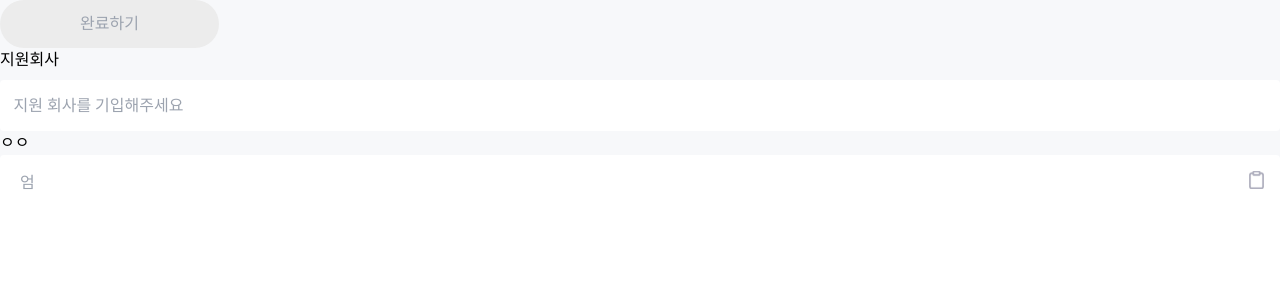
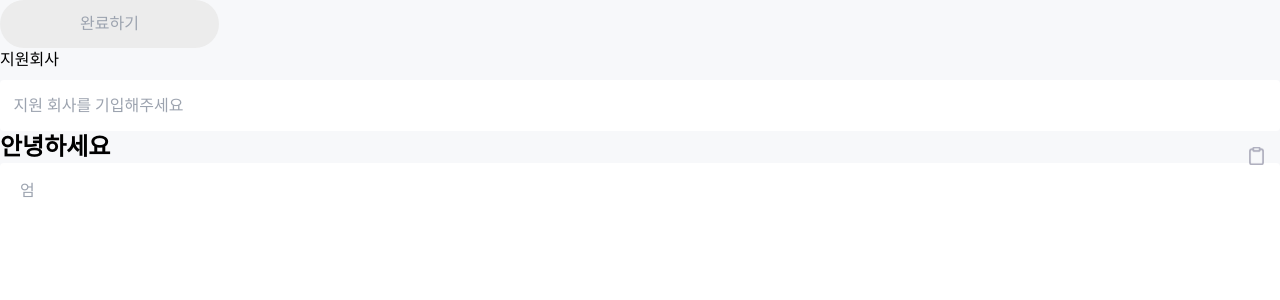
Before and after one commit to Original-Gimchi/VisualNovel_CLIENT, a Next.js app: page / in a window 1280 px wide. Shown: the top 300 px of the page. Built offline with nearby package versions, Linux system fonts and the light colour scheme; a web font is replaced by a local one.

Commit message:
TextArea 컴포넌트 추가

```diff
--- a/components/atoms/TextArea.tsx
+++ b/components/atoms/TextArea.tsx
@@ -4,19 +4,29 @@ import ClipboardIcon from "../icons/ClipboardIcon";
 import copy from "copy-to-clipboard";
 
 interface TextAreaProps extends TextareaHTMLAttributes<HTMLTextAreaElement> {
+  id?: string;
   isClipBoard?: boolean;
+  label?: string;
 }
 
 export default function TextArea({
+  id,
+  label,
+  className,
   isClipBoard = false,
-  className,
   ...props
 }: TextAreaProps) {
   const textareaRef = useRef<HTMLTextAreaElement>(null);
 
   return (
     <div className="relative">
+      {label && (
+        <label className="text-2xl font-black mb-5" htmlFor={id}>
+          {label}
+        </label>
+      )}
       <textarea
+        id={id}
         ref={textareaRef}
         className={classNames(
           "rounded resize-none w-full h-48 px-5 py-4",
--- a/pages/index.tsx
+++ b/pages/index.tsx
@@ -11,10 +11,7 @@ export default function Home() {
         placeholder="지원 회사를 기입해주세요"
         label="지원회사"
       />
-      <div>
-        ㅇㅇ
-      </div>
-      <TextArea placeholder="엄" isClipBoard />
+      <TextArea id="textarea" placeholder="엄" isClipBoard label="안녕하세요" />
     </div>
   );
 }
```
